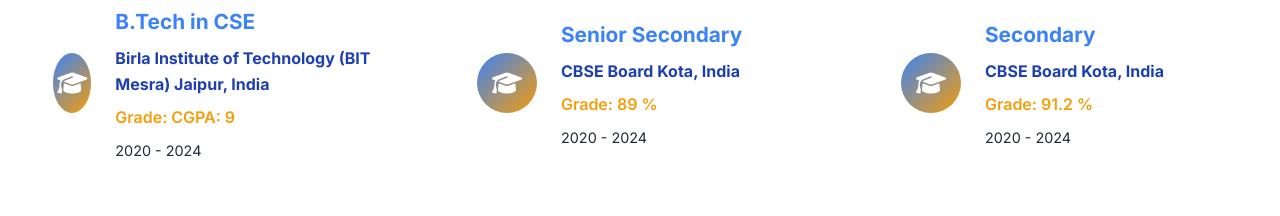
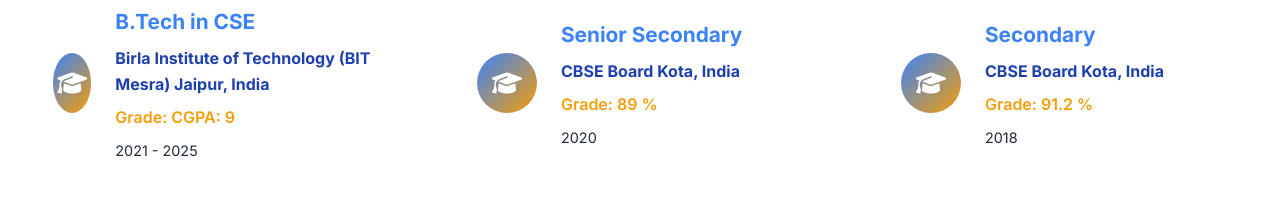
Before and after one commit to Radheyshree/portfolio-website, a plain HTML site: page index.html in a window 1280 px wide. Shown: the part 7420-7636 px from the top of the page. Drawn offline with Linux system fonts and the light colour scheme.

Commit message:
Update education years to match CV

```diff
--- a/index.html
+++ b/index.html
@@ -1233,7 +1233,7 @@ body {
 <h3 class="education-degree">B.Tech in CSE</h3>
 <h4 class="education-school">Birla Institute of Technology (BIT Mesra) Jaipur, India</h4>
 <p class="education-grade">Grade: CGPA: 9</p>
-<div class="education-year">2020 - 2024</div>
+<div class="education-year">2021 - 2025</div>
 </div>
 </div>
 <div class="education-card" data-component="education-card" data-edit-id="f0b076fd-1895-42bc-b027-ccb9f10d6d18">
@@ -1244,7 +1244,7 @@ body {
 <h3 class="education-degree">Senior Secondary</h3>
 <h4 class="education-school">CBSE Board Kota, India</h4>
 <p class="education-grade">Grade: 89 %</p>
-<div class="education-year">2020 - 2024</div>
+<div class="education-year">2020</div>
 </div>
 </div>
 <div class="education-card" data-component="education-card" data-edit-id="e47b55fb-0179-40e3-a644-b4237f55e4ab">
@@ -1255,7 +1255,7 @@ body {
 <h3 class="education-degree">Secondary</h3>
 <h4 class="education-school">CBSE Board Kota, India</h4>
 <p class="education-grade">Grade: 91.2 %</p>
-<div class="education-year">2020 - 2024</div>
+<div class="education-year">2018</div>
 </div>
 </div>
 </div>
```
